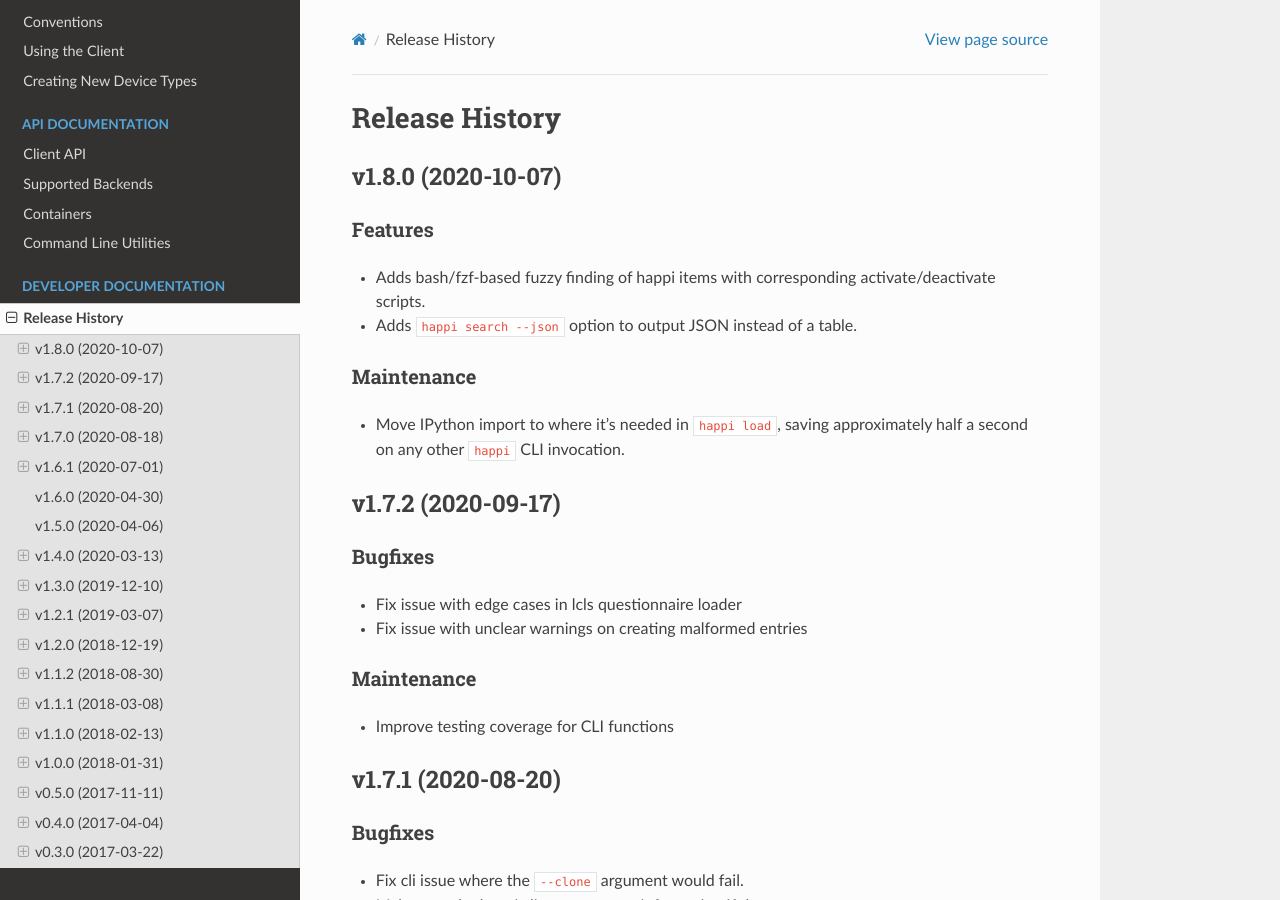
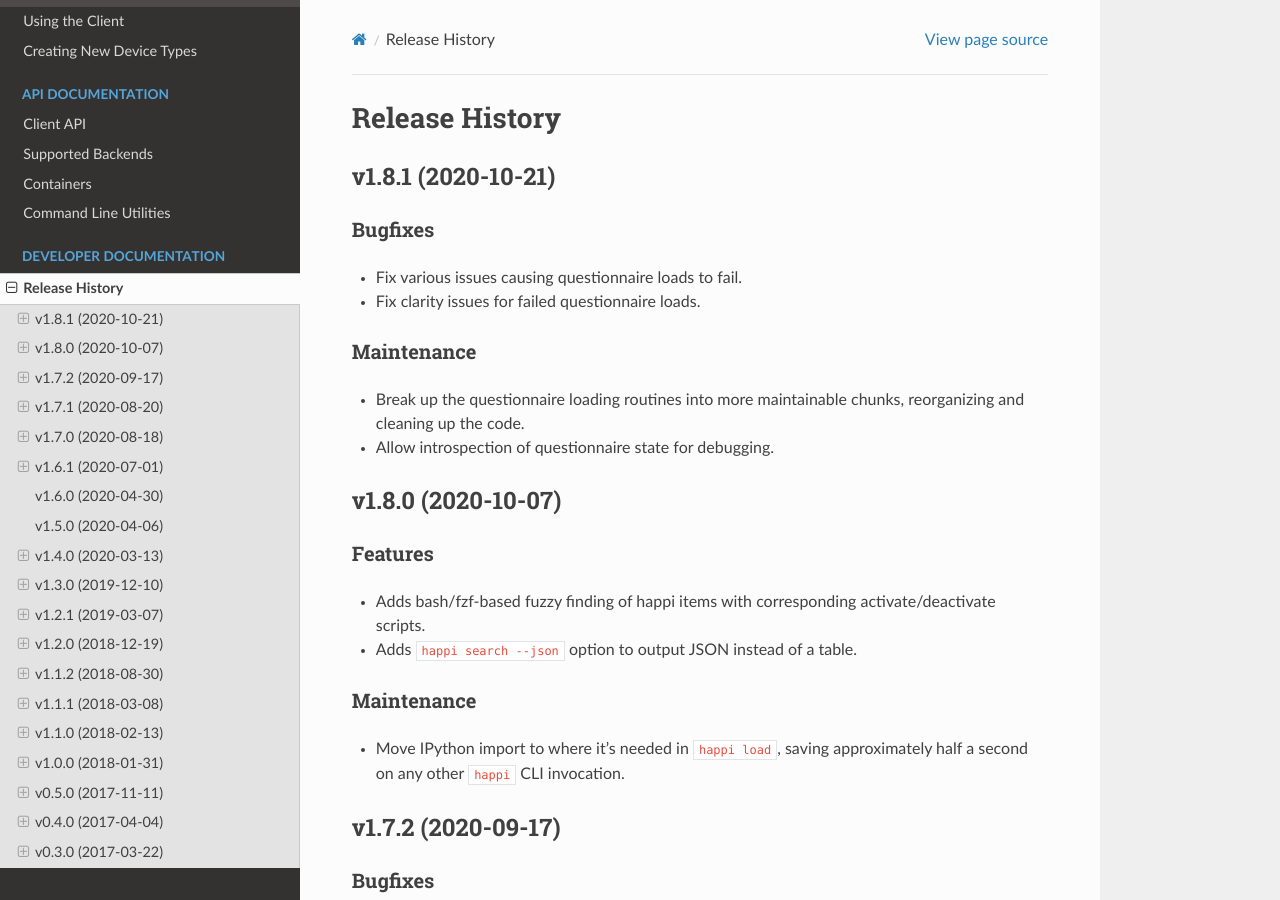
Before and after one commit to pcdshub/happi, a Sphinx documentation site: the page built from docs/source/releases.rst, in a window 1280 px wide and 900 px high. Built offline with Sphinx 7.4.7 and the Read the Docs theme 2.0.0, drawn with Linux system fonts in a browser that asks for light colours.

Commit message:
DOC: release notes for v1.8.1

```diff
--- a/docs/source/releases.rst
+++ b/docs/source/releases.rst
@@ -1,6 +1,22 @@
 =================
  Release History
 =================
+
+
+v1.8.1 (2020-10-21)
+===================
+
+Bugfixes
+--------
+- Fix various issues causing questionnaire loads to fail.
+- Fix clarity issues for failed questionnaire loads.
+
+Maintenance
+-----------
+- Break up the questionnaire loading routines into more maintainable
+  chunks, reorganizing and cleaning up the code.
+- Allow introspection of questionnaire state for debugging.
+
 
 v1.8.0 (2020-10-07)
 ===================
```
